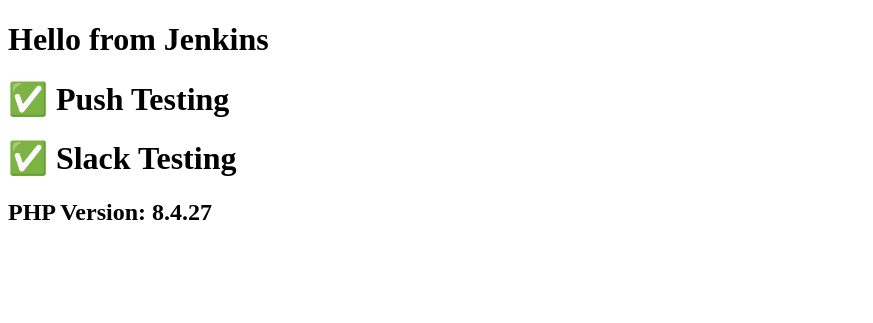
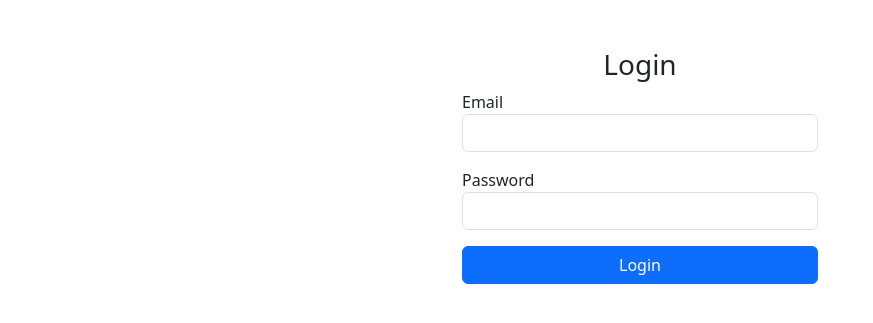
Before and after one commit to ghodkekrishna/hello-docker, a PHP site: page / in a window 1280 px wide. Shown: the top 323 px of the page, without its empty margins (0-873 px from the left). Run offline with PHP 8.4, Linux system fonts and the light colour scheme.

Commit message:
login application

```diff
--- /dev/null
+++ b/db.php
@@ -0,0 +1,12 @@
+<?php
+$host = 'localhost';
+$db   = 'login_app';
+$user = 'root';
+$pass = '';
+
+$conn = new mysqli($host, $user, $pass, $db);
+
+if ($conn->connect_error) {
+    die("Connection failed: " . $conn->connect_error);
+}
+?>
--- a/index.php
+++ b/index.php
@@ -1,13 +1,62 @@
+<?php
+session_start();
+require 'db.php';
+
+if ($_SERVER["REQUEST_METHOD"] == "POST") {
+    $email = $_POST['email'];
+    $password = $_POST['password'];
+
+    $stmt = $conn->prepare("SELECT id, name, password FROM users WHERE email = ?");
+    $stmt->bind_param("s", $email);
+    $stmt->execute();
+    $stmt->store_result();
+
+    if ($stmt->num_rows > 0) {
+        $stmt->bind_result($id, $name, $hashed_password);
+        $stmt->fetch();
+
+        if (password_verify($password, $hashed_password)) {
+            $_SESSION['user_id'] = $id;
+            $_SESSION['user_name'] = $name;
+            header("Location: dashboard.php");
+            exit();
+        } else {
+            $error = "Invalid password.";
+        }
+    } else {
+        $error = "User not found.";
+    }
+    $stmt->close();
+}
+?>
+
 <!DOCTYPE html>
 <html lang="en">
 <head>
-  <meta charset="UTF-8" />
-  <title>Hello from Jenkins with PHP</title>
+  <meta charset="UTF-8">
+  <meta name="viewport" content="width=device-width, initial-scale=1">
+  <title>Login</title>
+  <link href="https://cdn.jsdelivr.net/npm/bootstrap@5.3.0/dist/css/bootstrap.min.css" rel="stylesheet">
 </head>
 <body>
-  <h1>Hello from Jenkins</h1>
-  <h1>✅ Push Testing</h1>
-  <h1>✅ Slack Testing</h1>
-  <h2>PHP Version: <?php echo phpversion(); ?></h2>
+<div class="container mt-5">
+  <div class="row justify-content-center">
+    <div class="col-md-4">
+      <h3 class="text-center">Login</h3>
+      <?php if (!empty($error)) echo "<div class='alert alert-danger'>$error</div>"; ?>
+      <form method="post">
+        <div class="mb-3">
+          <label>Email</label>
+          <input type="email" name="email" class="form-control" required>
+        </div>
+        <div class="mb-3">
+          <label>Password</label>
+          <input type="password" name="password" class="form-control" required>
+        </div>
+        <button type="submit" class="btn btn-primary w-100">Login</button>
+      </form>
+    </div>
+  </div>
+</div>
 </body>
 </html>
--- /dev/null
+++ b/logout.php
@@ -0,0 +1,6 @@
+<?php
+session_start();
+session_destroy();
+header("Location: index.php");
+exit();
+?>
```
Also changed, not shown: dashboard.php (added, +23 -0 lines).
